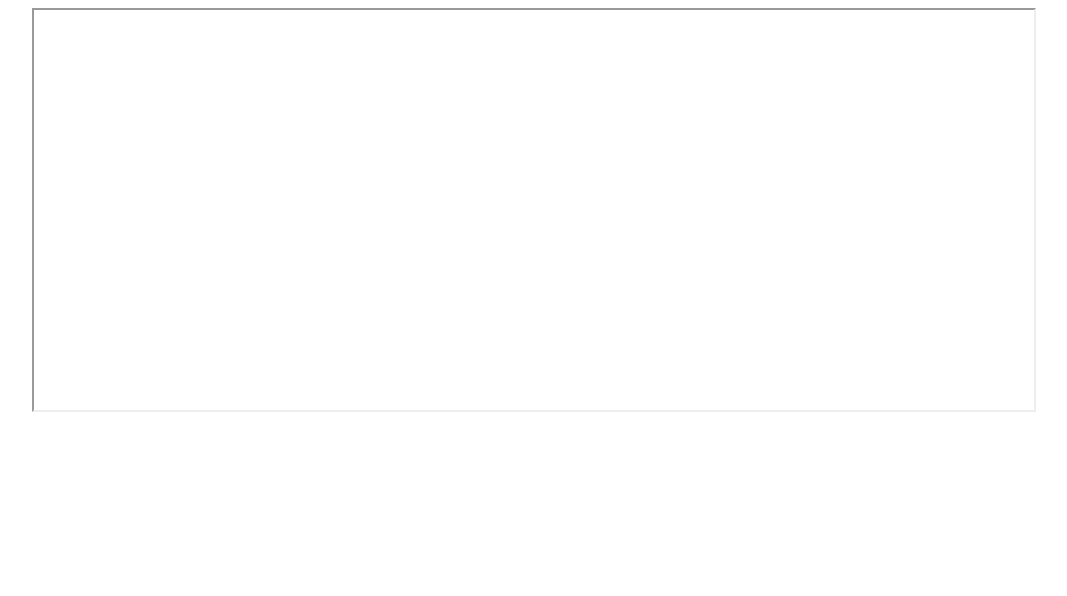
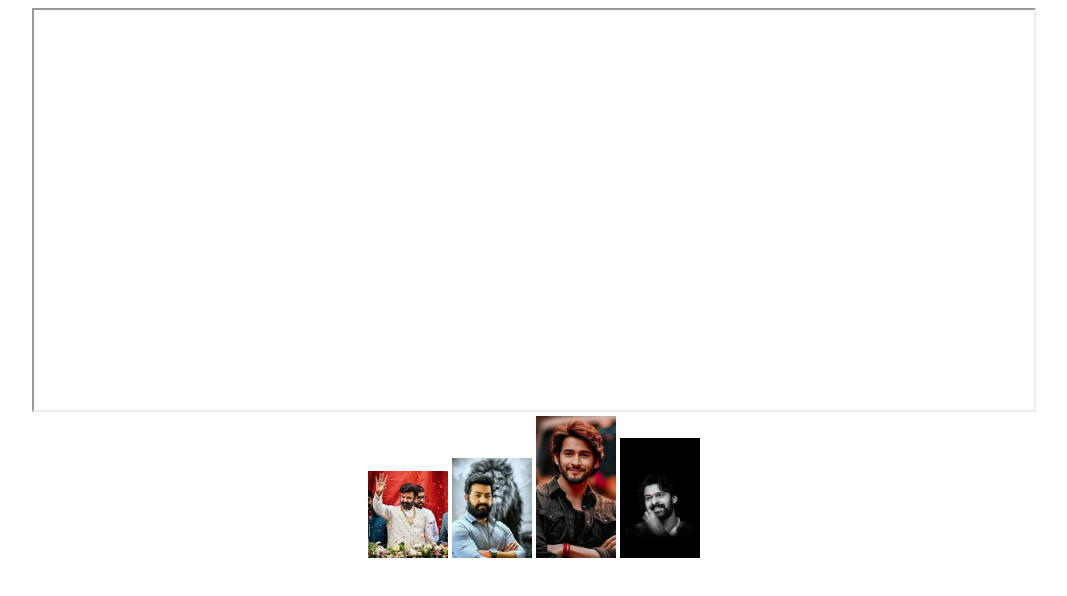
Before and after one commit to SudheerVelpula04/html, a plain HTML site: page index.html in a window 1280 px wide. Shown: the whole page, without its empty margins (106-1173 px from the left). Drawn offline with Linux system fonts and the light colour scheme.

Commit message:
images changes

```diff
--- a/index.html
+++ b/index.html
@@ -8,10 +8,10 @@
 <body>
     <center><iframe src="" height="400" width="1000" name="iframe"></iframe></center>
     <center>
-        <a href="https://www.irctc.co.in/nget/train-search" target="iframe"><img src="./images/BalaKrishna.jpg.webp" alt="" width="80"></a>
-    <a href="https://en.wikipedia.org/wiki/N._T._Rama_Rao_Jr." target="iframe"><img src="./images/ntr.jpg" alt="" width="80"></a>
-    <a href="https://en.wikipedia.org/wiki/Mahesh_Babu" target="iframe"><img src="./images/mahesh.jpg" alt="" width="80"></a>
-    <a href="https://en.wikipedia.org/wiki/Prabhas" target="iframe"><img src="./images/prabas.jpg" alt="" width="80"></a>
+        <a href="https://www.irctc.co.in/nget/train-search" target="iframe"><img src="./BalaKrishna.jpg.webp" alt="" width="80"></a>
+    <a href="https://en.wikipedia.org/wiki/N._T._Rama_Rao_Jr." target="iframe"><img src="./ntr.jpg" alt="" width="80"></a>
+    <a href="https://en.wikipedia.org/wiki/Mahesh_Babu" target="iframe"><img src="./mahesh.jpg" alt="" width="80"></a>
+    <a href="https://en.wikipedia.org/wiki/Prabhas" target="iframe"><img src="./prabas.jpg" alt="" width="80"></a>
 </center>
 </body>
 </html>
```
